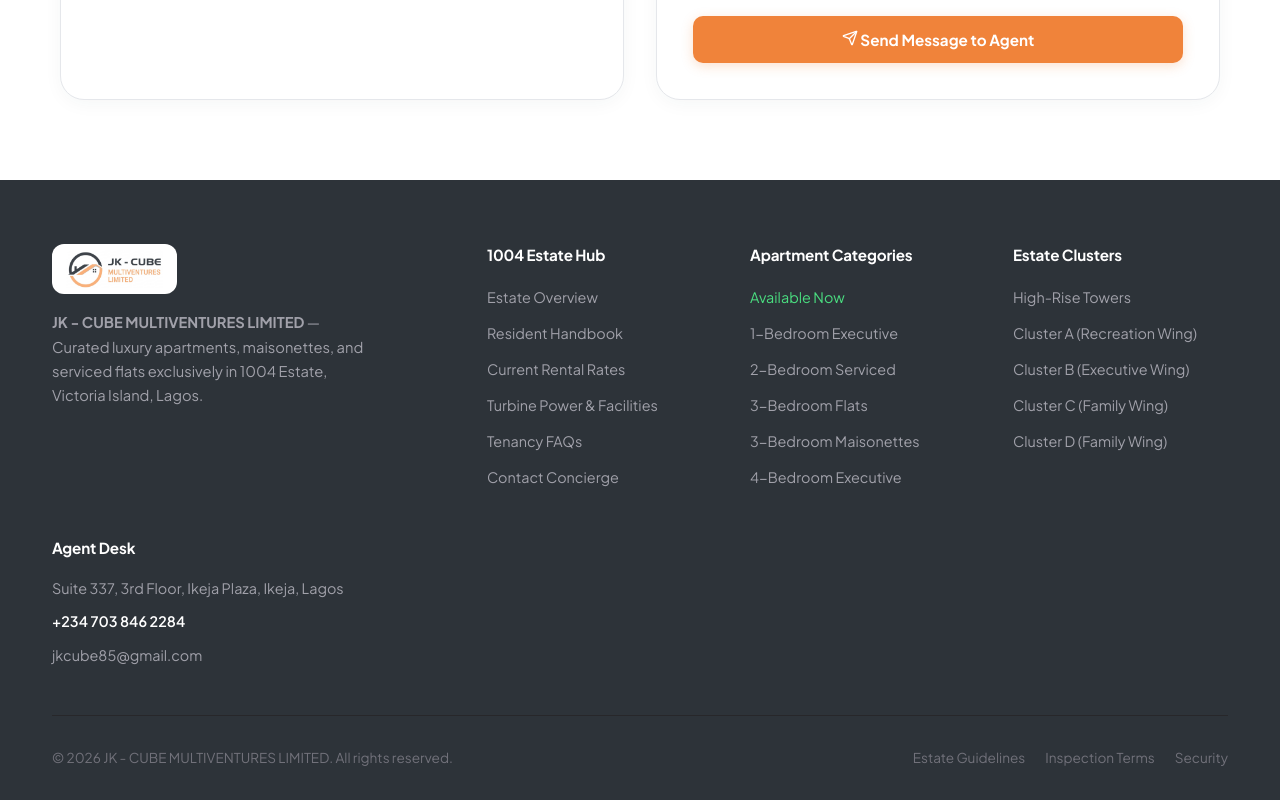
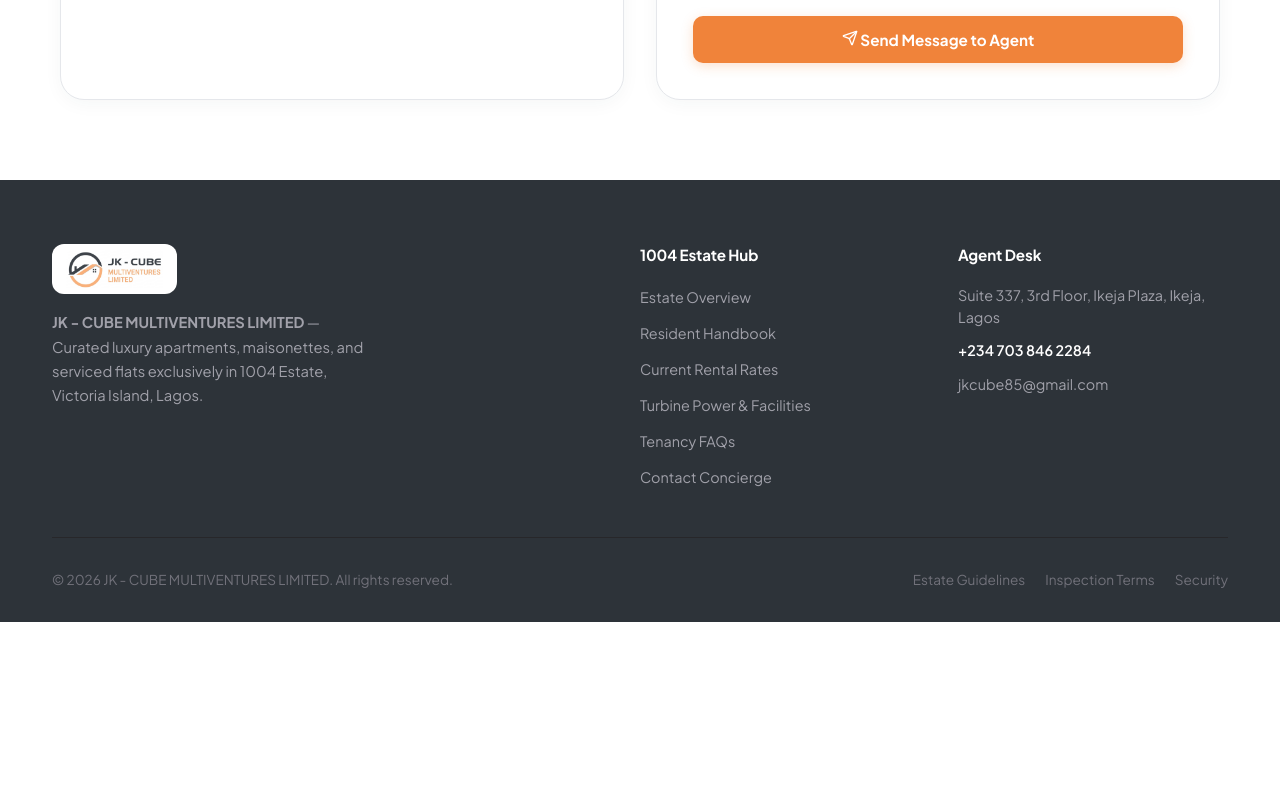
Before and after one commit to akanbisamuel045-tech/1004-rentals, a React (Vite) app in the folder client/: page /contact in a window 1280 px wide. Shown: the part 837-1637 px from the top of the page. After the commit the page ends 1459 px from the top, so only its background shows below. Built offline with nearby package versions, Linux system fonts and the light colour scheme.

Commit message:
feat(ui): remove hero filter pills, advantages grid, and footer categories/clusters

```diff
--- a/client/src/components/Footer.jsx
+++ b/client/src/components/Footer.jsx
@@ -33,30 +33,6 @@ export default function Footer() {
             </ul>
           </div>
 
-          {/* Categories */}
-          <div>
-            <h4 className="footer-heading">Apartment Categories</h4>
-            <ul className="footer-link-list">
-              <li><Link to="/apartments/available-now" className="footer-link-item" style={{ color: '#4ade80' }}>Available Now</Link></li>
-              <li><Link to="/apartments/1-bedroom" className="footer-link-item">1-Bedroom Executive</Link></li>
-              <li><Link to="/apartments/2-bedroom" className="footer-link-item">2-Bedroom Serviced</Link></li>
-              <li><Link to="/apartments/3-bedroom" className="footer-link-item">3-Bedroom Flats</Link></li>
-              <li><Link to="/apartments/3-bedroom-maisonette" className="footer-link-item">3-Bedroom Maisonettes</Link></li>
-              <li><Link to="/apartments/4-bedroom" className="footer-link-item">4-Bedroom Executive</Link></li>
-            </ul>
-          </div>
-
-          {/* 1004 Clusters */}
-          <div>
-            <h4 className="footer-heading">Estate Clusters</h4>
-            <ul className="footer-link-list">
-              <li><Link to="/apartments?location=1004+High-Rise+Towers" className="footer-link-item">High-Rise Towers</Link></li>
-              <li><Link to="/apartments?location=1004+Cluster+A" className="footer-link-item">Cluster A (Recreation Wing)</Link></li>
-              <li><Link to="/apartments?location=1004+Cluster+B" className="footer-link-item">Cluster B (Executive Wing)</Link></li>
-              <li><Link to="/apartments?location=1004+Cluster+C" className="footer-link-item">Cluster C (Family Wing)</Link></li>
-              <li><Link to="/apartments?location=1004+Cluster+D" className="footer-link-item">Cluster D (Family Wing)</Link></li>
-            </ul>
-          </div>
 
           {/* Contact Support */}
           <div>
--- a/client/src/pages/HomePage.jsx
+++ b/client/src/pages/HomePage.jsx
@@ -1,6 +1,6 @@
 import React, { useState, useEffect } from 'react';
-import { Link, useLocation, useNavigate } from 'react-router-dom';
-import { ArrowRight, Bed, Bath, Car, MapPin, Sparkles, Shield, Zap, Droplet } from 'lucide-react';
+import { Link, useLocation } from 'react-router-dom';
+import { ArrowRight, Sparkles, Shield, Zap, Droplet } from 'lucide-react';
 import { api } from '../services/api';
 import { formatPriceNGN } from '../components/PropertyCard';
 import { useAuth } from '../context/AuthContext';
@@ -10,10 +10,7 @@ import SEO from '../components/SEO';
 export default function HomePage() {
   const { openBookingModal } = useAuth();
   const location = useLocation();
-  const navigate = useNavigate();
   const [properties, setProperties] = useState([]);
-  const [activeCategory, setActiveCategory] = useState('All 1004 Units');
-  const [activeType, setActiveType] = useState('All');
   const [loading, setLoading] = useState(true);
 
   // Auto-scroll to #about if navigating to hash
@@ -30,7 +27,6 @@ export default function HomePage() {
   }, [location]);
 
   const heroTags = ['High-Rise', 'Serviced Flat', '1004 Victoria Island'];
-  const categoryPills = ['All 1004 Units', 'High-Rise Towers', 'Cluster A', 'Cluster B', 'Cluster C', 'Cluster D'];
 
   useEffect(() => {
     async function loadProperties() {
@@ -45,17 +41,6 @@ export default function HomePage() {
     }
     loadProperties();
   }, []);
-
-  const filteredProperties = properties.filter((p) => {
-    const matchesCategory =
-      activeCategory === 'All 1004 Units' ||
-      p.location?.toLowerCase().includes(activeCategory.toLowerCase()) ||
-      p.propertyType?.toLowerCase() === activeCategory.toLowerCase();
-
-    const matchesType = activeType === 'All' || p.propertyType?.toLowerCase() === activeType.toLowerCase();
-
-    return matchesCategory && matchesType;
-  });
 
   return (
     <div>
@@ -84,29 +69,12 @@ export default function HomePage() {
               </div>
             </div>
 
-            {/* Right Column: Clean Large Typography, Cluster Pills, and Agent Highlight Card */}
+            {/* Right Column: Clean Large Typography and Agent Highlight Card */}
             <div className="hero-right-col">
               <div>
                 <h1 className="hero-main-title">
                   Discover luxury apartments in 1004 Estate, Victoria Island
                 </h1>
-
-                {/* Filter Pill Chips for 1004 Estate Clusters */}
-                <div className="hero-filter-pills">
-                  {categoryPills.map((pill) => (
-                    <button
-                      key={pill}
-                      onClick={() => {
-                        setActiveCategory(pill);
-                        if (pill === 'All 1004 Units') navigate('/properties');
-                        else navigate(`/properties?location=${encodeURIComponent('1004 ' + pill.replace('1004 ', ''))}`);
-                      }}
-                      className={`filter-pill-btn ${activeCategory === pill ? 'active' : ''}`}
-                    >
-                      {pill}
-                    </button>
-                  ))}
-                </div>
               </div>
 
               {/* Dark Agent Highlight Banner Card */}
@@ -271,36 +239,9 @@ export default function HomePage() {
             <p style={{ color: '#374151', fontSize: '1rem', lineHeight: '1.8', marginBottom: '18px' }}>
               Situated right in the heart of Victoria Island along Ozumba Mbadiwe Way and Adetokunbo Ademola, <strong>1004 Estate</strong> is one of Lagos' most iconic and interconnected residential communities. Whether you are an expatriate, a financial services professional on VI, a tech leader, or a family seeking central luxury living, 1004 offers unmatched convenience without daily mainland traffic.
             </p>
-            <p style={{ color: '#374151', fontSize: '1rem', lineHeight: '1.8', marginBottom: '28px' }}>
+            <p style={{ color: '#374151', fontSize: '1rem', lineHeight: '1.8', marginBottom: '0' }}>
               Our agent desk ensures every apartment in our portfolio is fully serviced, verified, with guaranteed 24/7 dedicated electricity, treated water supply, high-speed fiber connectivity, and immediate physical inspection assistance.
             </p>
-
-            {/* Key Advantages 3-Grid */}
-            <div className="advantages-3grid">
-              <div style={{ padding: '20px', background: '#f9fafb', borderRadius: '16px', border: '1px solid #e5e7eb' }}>
-                <Zap size={24} color="#000000" style={{ marginBottom: '12px' }} />
-                <h4 style={{ fontSize: '1.05rem', fontWeight: '700', marginBottom: '6px' }}>24/7 Dedicated Power</h4>
-                <p style={{ color: '#6b7280', fontSize: '0.88rem', lineHeight: '1.5' }}>
-                  Independent turbine generators ensuring round-the-clock uninterrupted electricity for all flats.
-                </p>
-              </div>
-
-              <div style={{ padding: '20px', background: '#f9fafb', borderRadius: '16px', border: '1px solid #e5e7eb' }}>
-                <Shield size={24} color="#000000" style={{ marginBottom: '12px' }} />
-                <h4 style={{ fontSize: '1.05rem', fontWeight: '700', marginBottom: '6px' }}>Biometric Gate Security</h4>
-                <p style={{ color: '#6b7280', fontSize: '0.88rem', lineHeight: '1.5' }}>
-                  Biometric access cards, 24/7 patrol officers, CCTV monitoring, and strict guest verification.
-                </p>
-              </div>
-
-              <div style={{ padding: '20px', background: '#f9fafb', borderRadius: '16px', border: '1px solid #e5e7eb' }}>
-                <Sparkles size={24} color="#000000" style={{ marginBottom: '12px' }} />
-                <h4 style={{ fontSize: '1.05rem', fontWeight: '700', marginBottom: '6px' }}>Direct Agent Care</h4>
-                <p style={{ color: '#6b7280', fontSize: '0.88rem', lineHeight: '1.5' }}>
-                  Zero middleman drama. Direct landlord liaison, swift tenancy onboarding, and hassle-free renewals.
-                </p>
-              </div>
-            </div>
           </div>
 
           {/* Interactive 1004 Estate Map & Cluster Navigator */}
--- a/client/src/styles/index.css
+++ b/client/src/styles/index.css
@@ -823,7 +823,7 @@ button, input, select, textarea {
 
 .footer-top-grid {
   display: grid;
-  grid-template-columns: 1.8fr repeat(3, 1fr);
+  grid-template-columns: 2fr 1fr 1fr;
   gap: 48px;
   padding-bottom: 48px;
   border-bottom: 1px solid #27272a;
```
